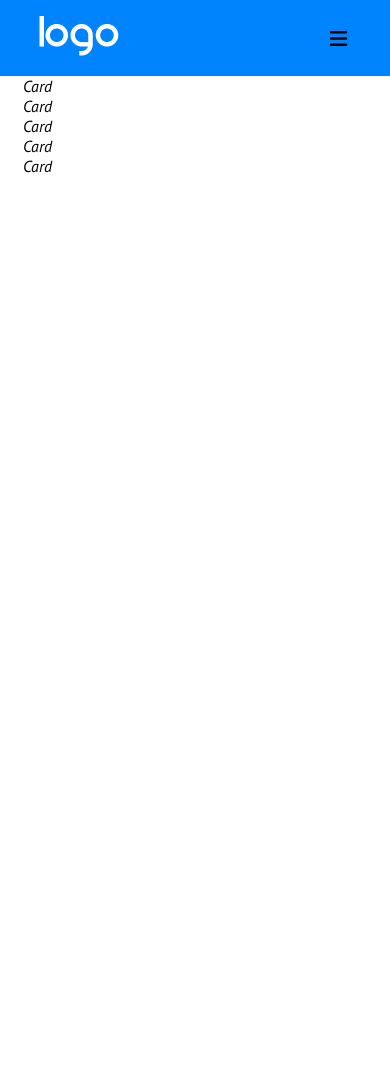
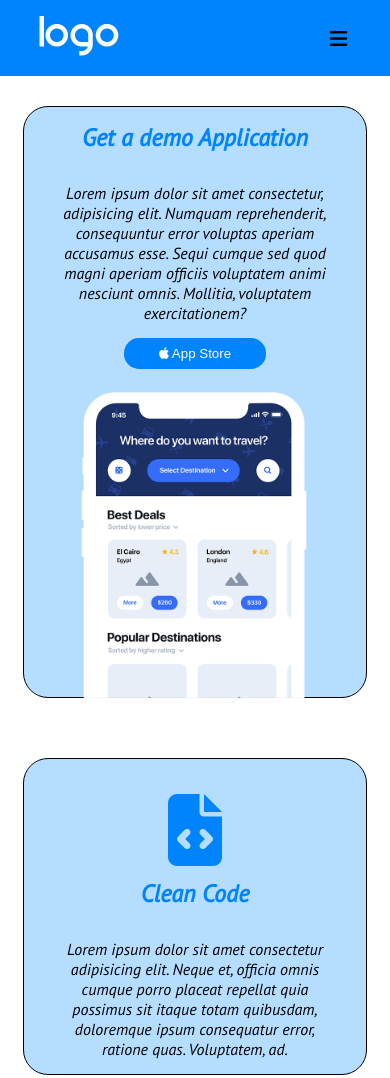
Before and after one commit to marcocentonze/htmlcss-responsive-layout, a plain HTML site: page index.html in a window 390 px wide. Shown: the top 1078 px of the page. Before the commit the page ends 844 px from the top, so only its background shows below. Drawn offline with Linux system fonts and the light colour scheme.

Commit message:
add site main responsive to fix

```diff
--- a/index.html
+++ b/index.html
@@ -35,43 +35,104 @@
             </nav>
         </header>
         <!-- /#site_header -->
-    </header>
+
 
 
         <main id="site_main">
 
-            <section id="services">
+            <section>
 
                 <div class="container">
 
                     <div class="row">
 
-                        <div class="col col-md-8">
-                            <div class="card">Card</div>
+                        <div class="col-dm col-8">
+                            <div class="card txt-align-cnt">
+                                <div class="card-pad">
+                                    <h2 class="primary-blu">Get a demo Application</h2>
+                                </div>
+
+                                <p class="card-pad">Lorem ipsum dolor sit amet consectetur, adipisicing elit. Numquam reprehenderit, consequuntur error voluptas aperiam accusamus esse. Sequi cumque sed quod magni aperiam officiis voluptatem animi nesciunt omnis. Mollitia, voluptatem exercitationem?</p>
+
+                                <div id="demo-btn" class="cardd-pa">
+                                    <button><i class="fa-brands fa-apple" style="color: white;"></i> App Store</button>
+                                </div>
+
+                                <div class="card-img card-pad">
+                                    <img src="./img/phone.png" alt="demo">
+                                </div>
+                            </div>
 
                         </div>
 
 
-                        <div class="col col-md-4">
-                            <div class="card">Card</div>
+                        <div class="col col-4">
+                            <div class="card txt-align-cnt">
+                                <div class="card-icon card-pad">
+                                    <i class="fa-solid fa-file-code fa-2xl"></i>
+                                </div>
+
+                                <div class="card-pad">
+                                    <h2 class="primary-blu">Clean Code</h2>
+                                </div>
+
+                                <p class="card-pad">Lorem ipsum dolor sit amet consectetur adipisicing elit. Neque et, officia omnis cumque porro placeat repellat quia possimus sit itaque totam quibusdam, doloremque ipsum consequatur error, ratione quas. Voluptatem, ad.</p>
+
+                            </div>
 
                         </div>
 
 
-                        <div class="col col-md-4">
-                            <div class="card">Card</div>
+                        <div class="col col-4">
+
+                            <div class="card txt-align-cnt">
+                                <div class="card-icon card-pad">
+                                    <i class="fa-solid fa-compass-drafting fa-2xl"></i>
+                                </div>
+
+                                <div class="card-pad">
+                                    <h2 class="primary-blu">Web Design</h2>
+                                </div>
+
+                                <p class="card-pad">Lorem ipsum dolor sit amet consectetur adipisicing elit. Neque et, officia omnis cumque porro placeat repellat quia possimus sit itaque totam quibusdam, doloremque ipsum consequatur error, ratione quas. Voluptatem, ad.</p>
+
+                            </div>
 
                         </div>
 
 
-                        <div class="col col-md-4">
-                            <div class="card">Card</div>
+                        <div class="col col-4">
+
+                            <div class="card txt-align-cnt">
+                                <div class="card-icon card-pad">
+                                    <i class="fa-solid fa-laptop-code fa-2xl"></i>
+                                </div>
+
+                                <div class="card-pad">
+                                    <h2 class="primary-blu">Development</h2>
+                                </div>
+
+                                <p class="card-pad">Lorem ipsum dolor sit amet consectetur adipisicing elit. Neque et, officia omnis cumque porro placeat repellat quia possimus sit itaque totam quibusdam, doloremque ipsum consequatur error, ratione quas. Voluptatem, ad.</p>
+
+                            </div>
 
                         </div>
 
 
-                        <div class="col col-md-4">
-                            <div class="card">Card</div>
+                        <div class="col col-4">
+
+                            <div class="card txt-align-cnt">
+                                <div class="card-icon card-pad">
+                                    <i class="fa-solid fa-bullhorn fa-2xl"></i>
+                                </div>
+
+                                <div class="card-pad">
+                                    <h2 class="primary-blu">Branding</h2>
+                                </div>
+
+                                <p class="card-pad">Lorem ipsum dolor sit amet consectetur adipisicing elit. Neque et, officia omnis cumque porro placeat repellat quia possimus sit itaque totam quibusdam, doloremque ipsum consequatur error, ratione quas. Voluptatem, ad.</p>
+
+                            </div>
 
                         </div>
 
--- a/style.css
+++ b/style.css
@@ -47,30 +47,40 @@ body{
   .d_block {
     display: block;
   }
-  .col{
-    width: 100%;
+  .txt-align-cnt{
+    text-align: center;
   }
-
+  .card-pad{
+    padding:15px 30px;
+  }
+  .primary-blu{
+    color: var(--primary-header);
+  }
 /*
 [class^='col-']
 {
 	padding: 0 1rem;
-}
+}*/
 
+/*
 .col-4
 {
 	width: calc(100% / 12 * 4);
+  height: 100%;
 }
 
 .col-6
 {
 	width: calc(100% / 12 * 6);
+  height: 100%;
 }
 
 .col-8
 {
 	width: calc(100% / 12 * 8);
+  height: 100%;
 }
+*/
 
 
 
@@ -99,11 +109,11 @@ header nav
 
 @media screen and (min-width: 768px) {
 
-  .col-md-4 {
+  .col-4 {
       width: calc(100% / 12 * 4);
   }
 
-  .col-md-8 {
+  .col-8 {
       width: calc(100% / 12 * 8);
   }
 }
@@ -135,4 +145,58 @@ header nav
     background-color: white;
     border:none;
     }
+    .col-4
+{
+	width: calc(100% / 12 * 4);
+  height: 100%;
 }
+
+.col-6
+{
+	width: calc(100% / 12 * 6);
+  height: 100%;
+}
+
+.col-8
+{
+	width: calc(100% / 12 * 8);
+  height: 100%;
+}
+
+}
+
+/************ SITE MAIN *************/
+
+/* 1 card with img*/
+.col-dm{
+  width: 100%;
+  margin:30px 0;
+}
+.col{
+  width: 100%;
+  margin:30px 0;
+
+}
+.card{
+  background-color:var(--primary-soft);
+  height: 100%;
+  border: 1px solid black;
+  border-radius: 25px;
+}
+.card-img>img{
+  width: 100%;
+  margin-bottom:-20px;
+}
+#demo-btn>button{
+  background-color: var(--primary-header);
+  padding: 8px 35px;
+  border-radius: 15px;
+  color: white;
+  border:none;
+}
+/* all the cards left */
+.card-icon>i{
+  font-size: 4.5em;
+  padding-top:55px;
+  color: var(--primary-header);
+}
```
